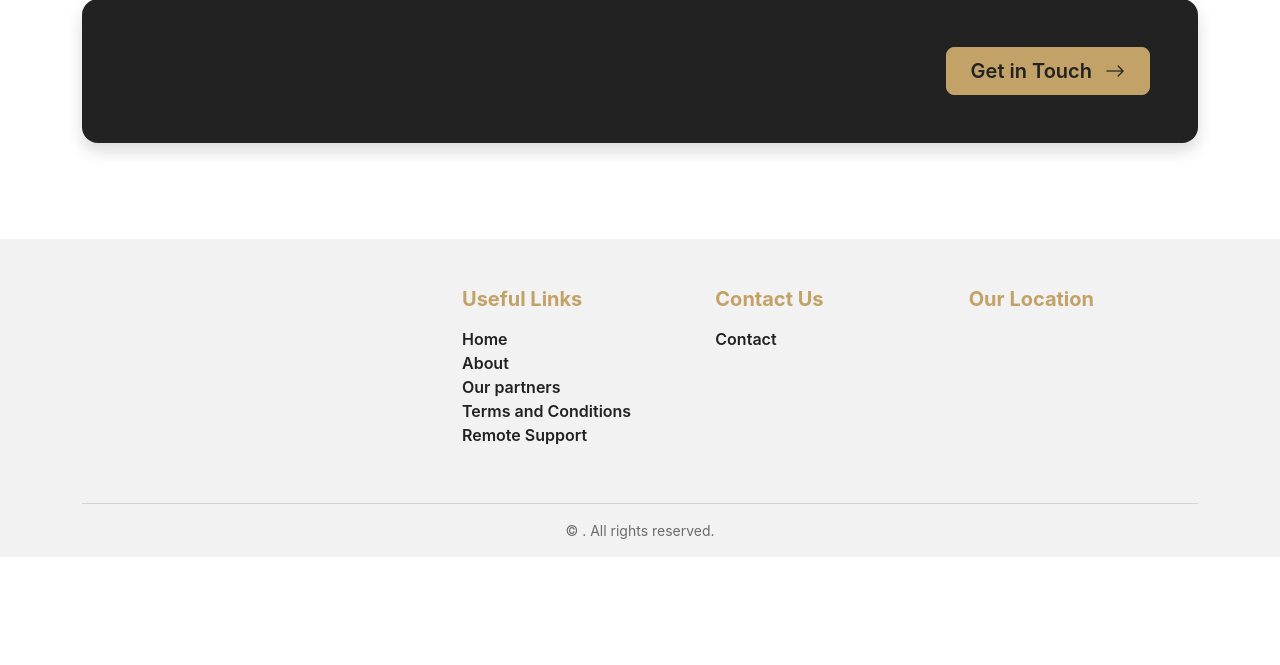
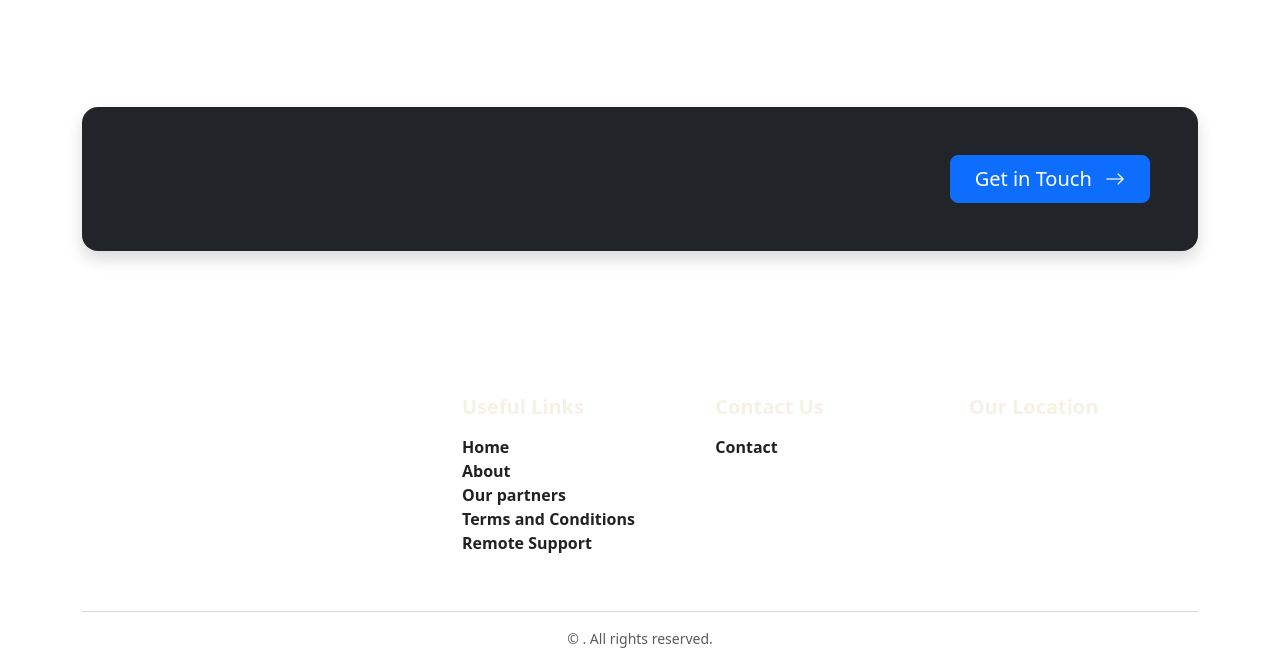
Before and after one commit to Daniel0Marsh/dental-dynamix, a Django app: page / in a window 1280 px wide. Shown: the part 2787-3452 px from the top of the page. Before the commit the page ends 3344 px from the top, so only its background shows below. Run offline with Django 5.2, Linux system fonts and the light colour scheme; data that the repository does not hold is empty; some libraries are stand-ins or nearby versions.

Commit message:
style: update CSS variables for improved color scheme and adjust footer background color feat: enhance image loading performance with lazy loading and async decoding attributes

```diff
--- a/source/home/static/base.css
+++ b/source/home/static/base.css
@@ -2,12 +2,13 @@
     /* Colors */
     --primary: #C2A267;
     --secondary: #222222;
-    --primary-text: var(--primary);
+    --primary-text: #7A612F;
     --mute: #6B6B6B;
     --accent: #F2F2F2;
     --border: var(--primary);
-    --body: #FFFFFF;
+    --body: #F6F1E7;
     --border-radius: 8px;
+
 }
 
 /* ===============================
@@ -547,7 +548,7 @@ body {
    FOOTER
    =============================== */
 .footer {
-  background-color: var(--accent);
+  background-color: var(--muted);
   color: var(--body);
 }
 
--- a/source/home/templates/base.html
+++ b/source/home/templates/base.html
@@ -61,14 +54,10 @@
     <link href="https://cdn.jsdelivr.net/npm/bootstrap@5.3.2/dist/css/bootstrap.min.css" rel="stylesheet">
     <link rel="stylesheet" href="https://cdn.jsdelivr.net/npm/bootstrap-icons/font/bootstrap-icons.css">
     <link href="https://fonts.googleapis.com/css2?family=Poppins:wght@600&display=swap" rel="stylesheet">
-    <link rel="stylesheet" href="https://cdnjs.cloudflare.com/ajax/libs/prism/1.29.0/themes/prism-okaidia.min.css">
 
     <!-- Global JS -->
-    <script src="https://cdnjs.cloudflare.com/ajax/libs/prism/1.29.0/prism.min.js"></script>
-    <script>Prism.highlightAll();</script>
     <script src="https://cdn.jsdelivr.net/npm/bootstrap@5.3.2/dist/js/bootstrap.bundle.min.js"></script>
 
-    <link rel="stylesheet" type="text/css" href="{% static 'base.css' %}">
 
     {% block extra_head %}{% endblock %}
 </head>
@@ -431,9 +431,7 @@
                     <!-- Useful Links -->
                     <div class="col-12 col-md-4 mb-4">
 
-                        <h5 class="mb-3 fw-bold">
-                            Useful Links
-                        </h5>
+                        <h2 class="h5 mb-3 fw-bold">Useful Links</h2>
 
                         <ul class="list-unstyled">
                             <li>
@@ -470,9 +469,7 @@
                     <!-- Contact -->
                     <div class="col-12 col-md-4 mb-4">
 
-                        <h5 class="mb-3 fw-bold">
-                            Contact Us
-                        </h5>
+                        <h2 class="h5 mb-3 fw-bold">Contact Us</h2>
 
                         <ul class="list-unstyled">
                             <li>
@@ -500,9 +497,7 @@
                     <!-- Location -->
                     <div class="col-12 col-md-4 mb-4">
 
-                        <h5 class="mb-3 fw-bold">
-                            Our Location
-                        </h5>
+                        <h2 class="h5 mb-3 fw-bold">Our Location</h2>
 
                         <ul class="list-unstyled">
                             <li>
--- a/source/home/templates/home-v2.html
+++ b/source/home/templates/home-v2.html
@@ -20,6 +20,8 @@
     alt="{{ home.hero_image_alt_text }}"
     class="w-100 h-100 position-absolute top-0 start-0"
     style="object-fit: cover; z-index: 1;"
+    fetchpriority="high"
+    decoding="async"
   >
 
   <div class="container position-relative" style="z-index: 2;">
@@ -126,6 +128,8 @@
                             class="card-img-top object-fit-cover"
                             alt="{{ home.service_card_2_image_alt_text }}"
                             style="height: 250px;"
+                            loading="lazy"
+                            decoding="async">
                         >
                     {% endif %}
 
@@ -157,6 +161,8 @@
                             class="card-img-top object-fit-cover"
                             alt="{{ home.service_card_3_image_alt_text }}"
                             style="height: 250px;"
+                            loading="lazy"
+                            decoding="async"
                         >
                     {% endif %}
 
@@ -256,6 +262,8 @@
                                                 class="img-fluid"
                                                 alt="{{ product.name }}"
                                                 style="max-height: 420px; object-fit: contain;"
+                                                loading="lazy"
+                                                decoding="async"
                                             >
 
                                         {% else %}
@@ -395,6 +403,8 @@
                             src="{{ home.imaging_image.url }}"
                             alt="{{ home.imaging_image_alt_text }}"
                             class="img-fluid w-100 object-fit-cover"
+                            loading="lazy"
+                            decoding="async"
                         >
 
                     </div>
@@ -703,6 +713,8 @@
                                         alt="{{ partner.name }} logo"
                                         class="img-fluid object-fit-contain"
                                         style="max-height: 80px;"
+                                        loading="lazy"
+                                        decoding="async"
                                     >
 
                                 </div>
```
Also changed, not shown: other parts of source/home/templates/base.html (+18 -13 lines).
